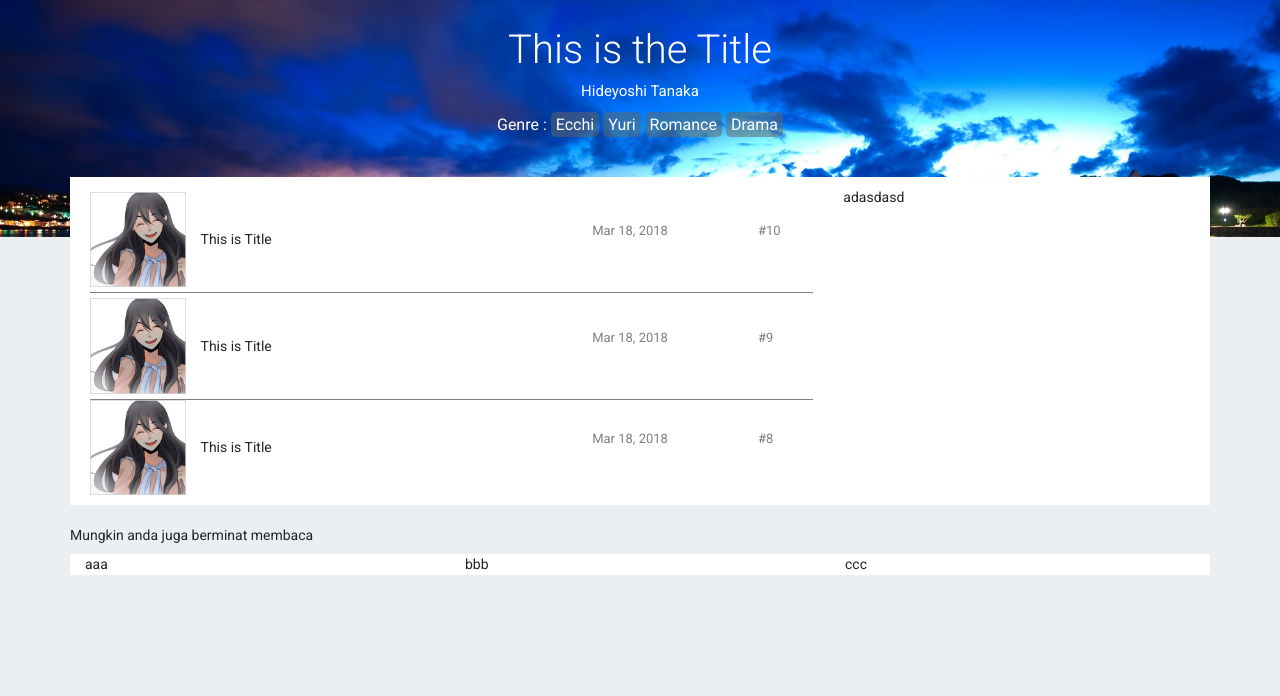
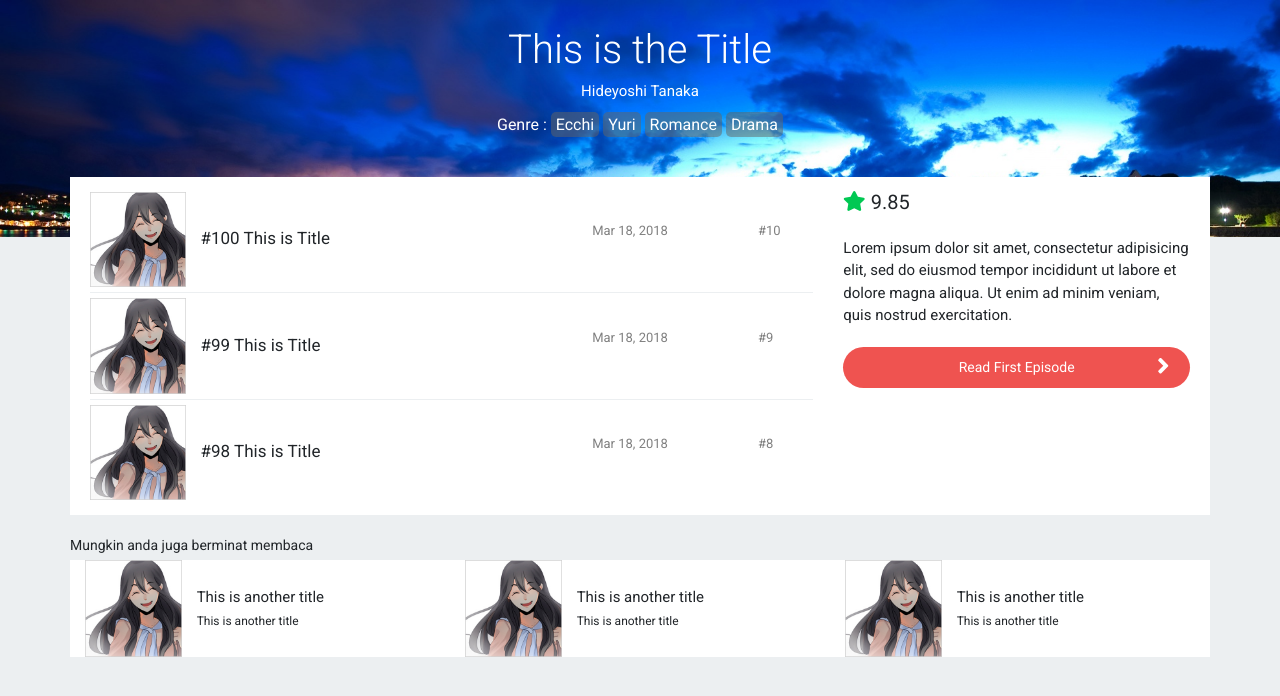
Before and after one commit to Hanselnp/TubesWebPro, a PHP site: page /comic-chapter.php in a window 1280 px wide. Shown: the part 80-776 px from the top of the page. Run offline with PHP 8.4, Linux system fonts and the light colour scheme; some libraries are stand-ins or nearby versions.

Commit message:
Comic Chapter Display Update

```diff
--- a/comic-chapter.php
+++ b/comic-chapter.php
@@ -71,7 +71,7 @@
                 <img src="images/thumbnail.jpg"/>
               </div>
               <div class="col-6 comic-episodes-title">
-                <p>This is Title</p>
+                <p>#100 This is Title</p>
               </div>
               <div class="col-4 comic-episodes-timestamp">
                 <div class="row no-gutters">
@@ -91,7 +91,7 @@
                 <img src="images/thumbnail.jpg"/>
               </div>
               <div class="col-6 comic-episodes-title">
-                <p>This is Title</p>
+                <p>#99 This is Title</p>
               </div>
               <div class="col-4 comic-episodes-timestamp">
                 <div class="row no-gutters">
@@ -111,7 +111,7 @@
                 <img src="images/thumbnail.jpg"/>
               </div>
               <div class="col-6 comic-episodes-title">
-                <p>This is Title</p>
+                <p>#98 This is Title</p>
               </div>
               <div class="col-4 comic-episodes-timestamp">
                 <div class="row no-gutters">
@@ -126,8 +126,16 @@
             </div>
           </div>
         </div>
-        <div class="col-12 col-md-4">
-            adasdasd
+        <div class="col-12 col-md-4 comic-sidebar">
+          <div class="rating">
+						<i class="fas fa-star"></i> 9.85
+					</div>
+					<div class="short-desc">
+						Lorem ipsum dolor sit amet, consectetur adipisicing elit, sed do eiusmod tempor incididunt ut labore et dolore magna aliqua. Ut enim ad minim veniam, quis nostrud exercitation.
+					</div>
+					<div class="first-ep">
+						<button>Read First Episode <span><i class="fas fa-angle-right"></i></span></button>
+					</div>
         </div>
       </div>
     </div>
@@ -136,17 +144,47 @@
       <div class="row comics-recommendation-head">
         Mungkin anda juga berminat membaca
       </div>
-      <div class="row mt-2 mb-5">
+      <div class="row mt-1 mb-5">
         <div class="col-12 comics-recommendation-body">
           <div class="row">
             <div class="col-4">
-              aaa
+							<div class="row">
+								<div class="col-4">
+									<img src="images/thumbnail.jpg"/>
+								</div>
+								<div class="col-8 pl-0">
+									<div class="absolute-vertical-center comics-recommendation-title">
+										This is another title <br />
+										<small>This is another title</small>
+									</div>
+								</div>
+							</div>
             </div>
             <div class="col-4">
-              bbb
+							<div class="row">
+								<div class="col-4">
+									<img src="images/thumbnail.jpg"/>
+								</div>
+								<div class="col-8 pl-0">
+									<div class="absolute-vertical-center comics-recommendation-title">
+										This is another title <br />
+										<small>This is another title</small>
+									</div>
+								</div>
+							</div>
             </div>
             <div class="col-4">
-              ccc
+							<div class="row">
+								<div class="col-4">
+									<img src="images/thumbnail.jpg"/>
+								</div>
+								<div class="col-8 pl-0">
+									<div class="absolute-vertical-center comics-recommendation-title">
+										This is another title <br />
+										<small>This is another title</small>
+									</div>
+								</div>
+							</div>
             </div>
           </div>
         </div>
--- a/css/main.css
+++ b/css/main.css
@@ -127,6 +127,12 @@ header .container-fluid .pull-right div {
   }
 }
 
+.absolute-vertical-center {
+  position: absolute;
+  top: 50%;
+  transform:translateY(-50%);
+}
+
 /* Section Rilisan Komik */
 #releases {
   background: #F44336;
@@ -230,7 +236,10 @@ header .container-fluid .pull-right div {
 }
 
 .comic-episodes-container .comic-episodes:not(:last-child) {
-  border-bottom: 1px solid grey;
+  border-bottom: 1px solid #eceff1;
+}
+
+.comic-episodes-container .comic-episodes {
   padding: 5px 0;
 }
 
@@ -255,6 +264,10 @@ header .container-fluid .pull-right div {
   transform: translateY(-50%);
 }
 
+.comic-episodes-container .comic-episodes-title p {
+  font-size: 17px;
+}
+
 .comics-recommendation {
   margin-top: 20px;
 }
@@ -262,3 +275,46 @@ header .container-fluid .pull-right div {
 .comics-recommendation-body {
   background: white;
 }
+
+.comics-recommendation-body img {
+  width: 100%;
+}
+
+.comic-sidebar .rating {
+  font-size: 20px;
+}
+
+.comic-sidebar .rating .fa-star {
+  color: #00c853;
+}
+
+.comic-sidebar .short-desc {
+  margin: 20px 0;
+  font-size: 15px;
+}
+
+.comic-sidebar .first-ep button{
+  width: 100%;
+  padding: 10px;
+  border: 0;
+  border-radius: 40px;
+  background: #ef5350;
+  color: white;
+  position: relative;
+}
+
+.comic-sidebar .first-ep button:hover {
+  cursor: pointer;
+}
+
+.comic-sidebar .first-ep button span{
+  font-size: 25px;
+  position: absolute;
+  top: 50%;
+  right: 20px;
+  transform: translateY(-50%);
+}
+
+.comics-recommendation .comics-recommendation-title {
+  font-size: 15px;
+}
```
